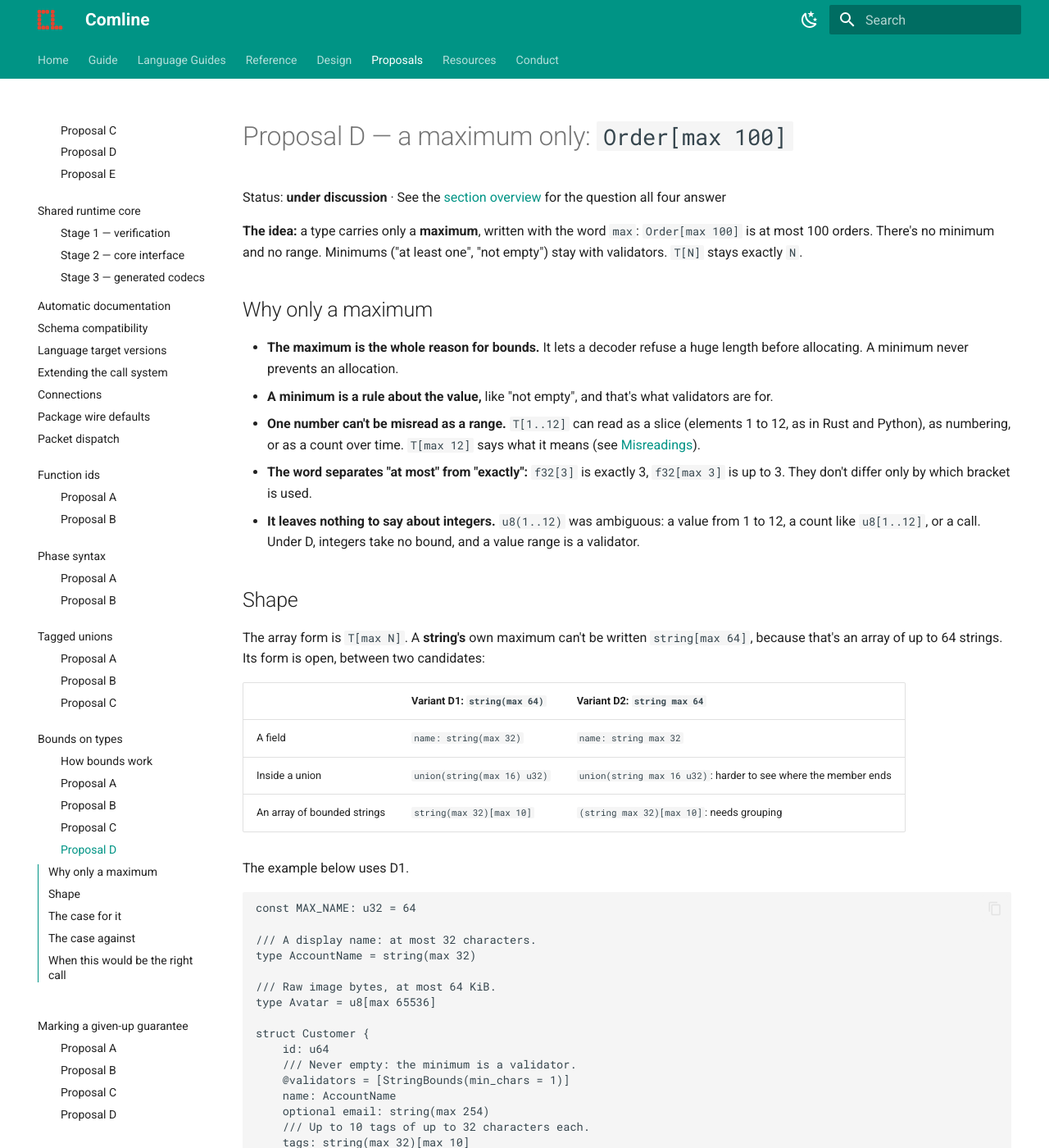
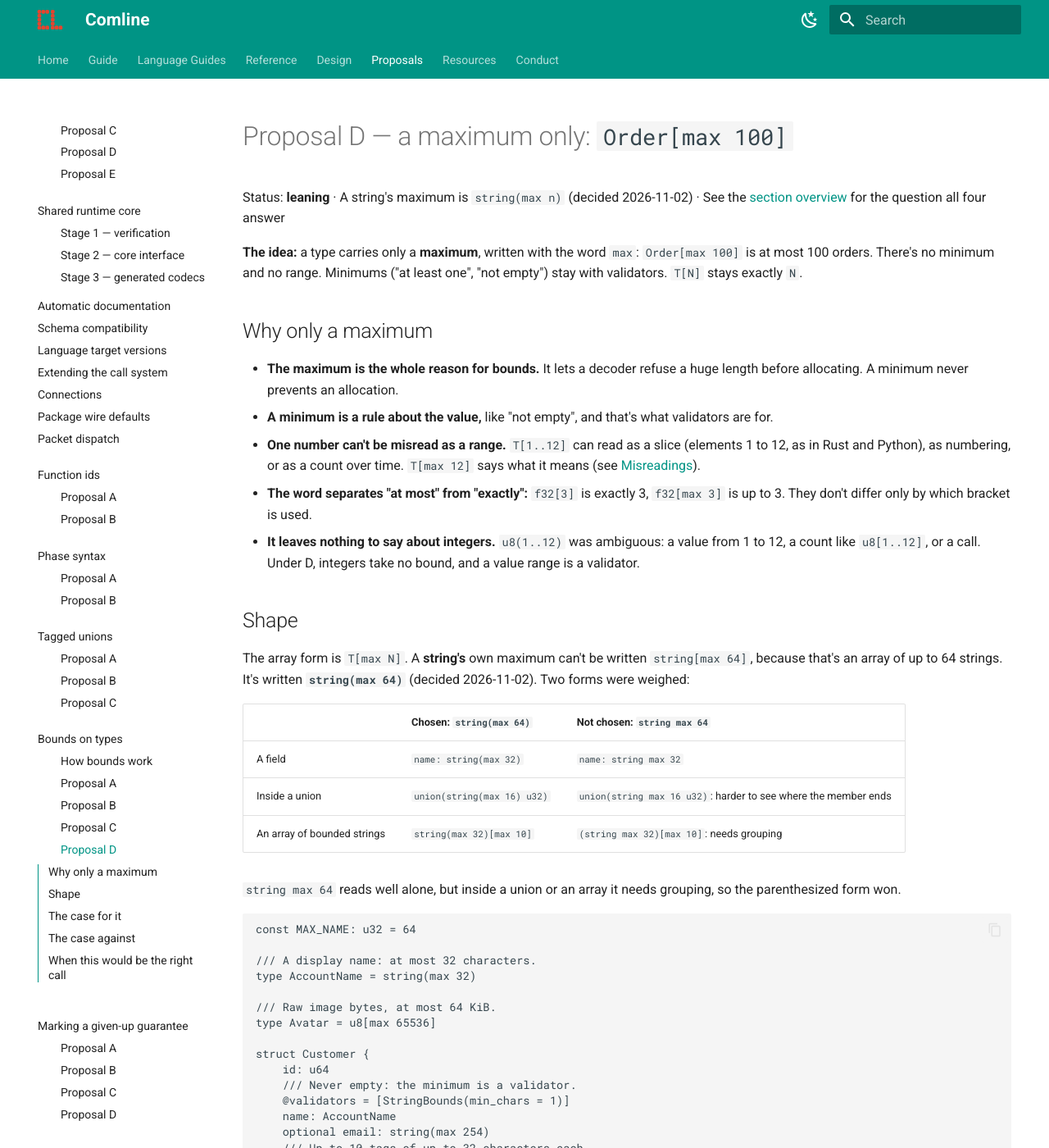
Before and after one commit to ComlineProject/docs, an MkDocs documentation site: the page built from docs/docs/proposals/type-bounds/max-only.md, in a window 1280 px wide and 1400 px high. Shown: the whole window at 82% size. Built offline with MkDocs 1.6.1 and Material for MkDocs 9.7.7, drawn with Linux system fonts in a browser that asks for light colours; the version menu is left out; some of the changed text lies outside the part shown.

Commit message:
proposals: a string's maximum is string(max n); leaning towards D

````diff
--- a/docs/docs/proposals/type-bounds/max-only.md
+++ b/docs/docs/proposals/type-bounds/max-only.md
@@ -1,7 +1,8 @@
 # Proposal D — a maximum only: `Order[max 100]`
 
-Status: **under discussion** · See the [section overview](index.md) for the
-question all four answer
+Status: **leaning** · A string's maximum is `string(max n)` (decided
+2026-11-02) · See the [section overview](index.md) for the question all four
+answer
 
 **The idea:** a type carries only a **maximum**, written with the word `max`:
 `Order[max 100]` is at most 100 orders. There's no minimum and no range.
@@ -27,16 +28,17 @@ exactly `N`.
 ## Shape
 
 The array form is `T[max N]`. A **string's** own maximum can't be written
-`string[max 64]`, because that's an array of up to 64 strings. Its form is
-open, between two candidates:
+`string[max 64]`, because that's an array of up to 64 strings. It's written
+**`string(max 64)`** (decided 2026-11-02). Two forms were weighed:
 
-| | Variant D1: `string(max 64)` | Variant D2: `string max 64` |
+| | Chosen: `string(max 64)` | Not chosen: `string max 64` |
 |---|---|---|
 | A field | `name: string(max 32)` | `name: string max 32` |
 | Inside a union | `union(string(max 16) u32)` | `union(string max 16 u32)`: harder to see where the member ends |
 | An array of bounded strings | `string(max 32)[max 10]` | `(string max 32)[max 10]`: needs grouping |
 
-The example below uses D1.
+`string max 64` reads well alone, but inside a union or an array it needs
+grouping, so the parenthesized form won.
 
 ```ids
 const MAX_NAME: u32 = 64
@@ -121,7 +123,9 @@ this proposal would need.
   loss for safety, since minimums don't protect allocation, but an empty list
   is refused one step later.
 - **A new word, `max`,** inside type brackets.
-- **The string form is still open,** with its own trade-offs (above).
+- **A string's maximum is written differently from an array's:**
+  `string(max 64)` against `T[max 64]`, since `string[max 64]` is already an
+  array of strings.
 - **Exact strings** (`sku`, exactly 8 characters) take two pieces: the maximum in
   the type, the minimum in a validator.
 
````
Also changed, not shown: docs/docs/proposals/index.md (+2 -2 lines), docs/docs/proposals/type-bounds/index.md (+7 -7 lines).
